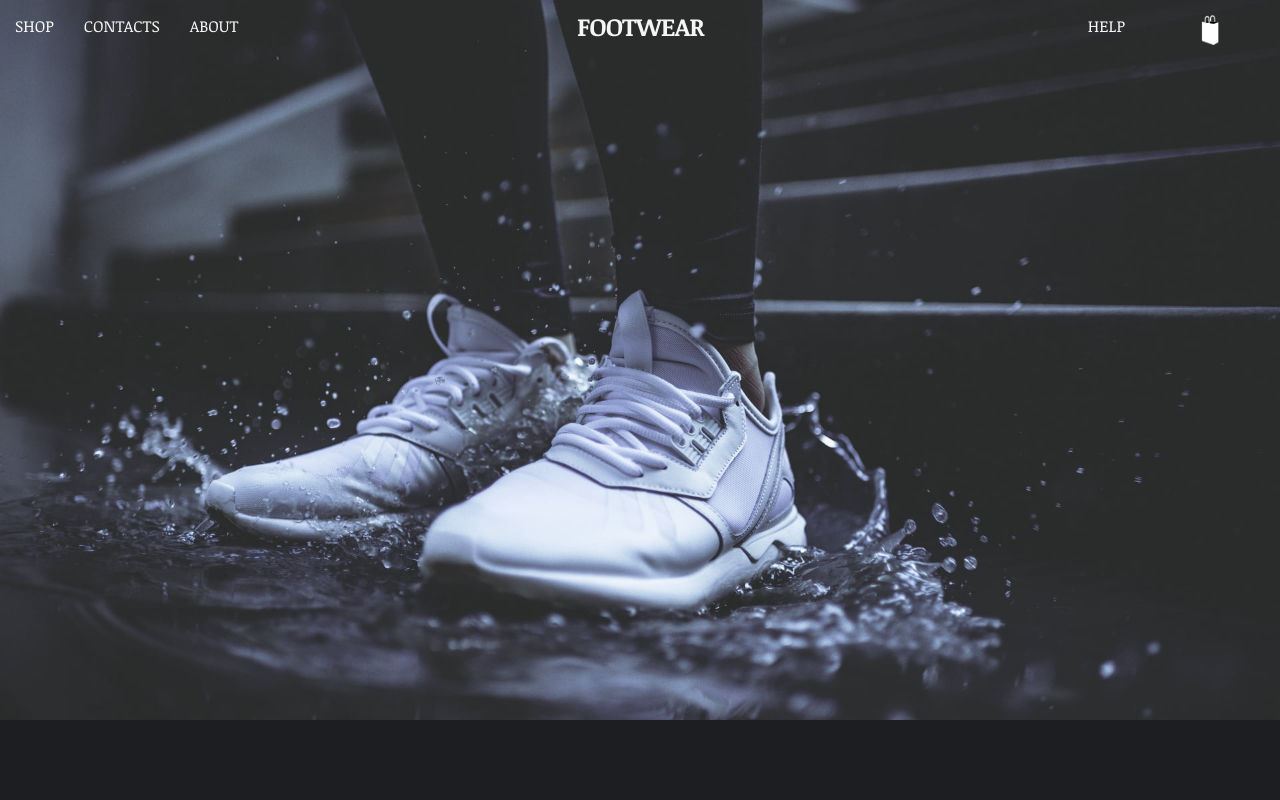
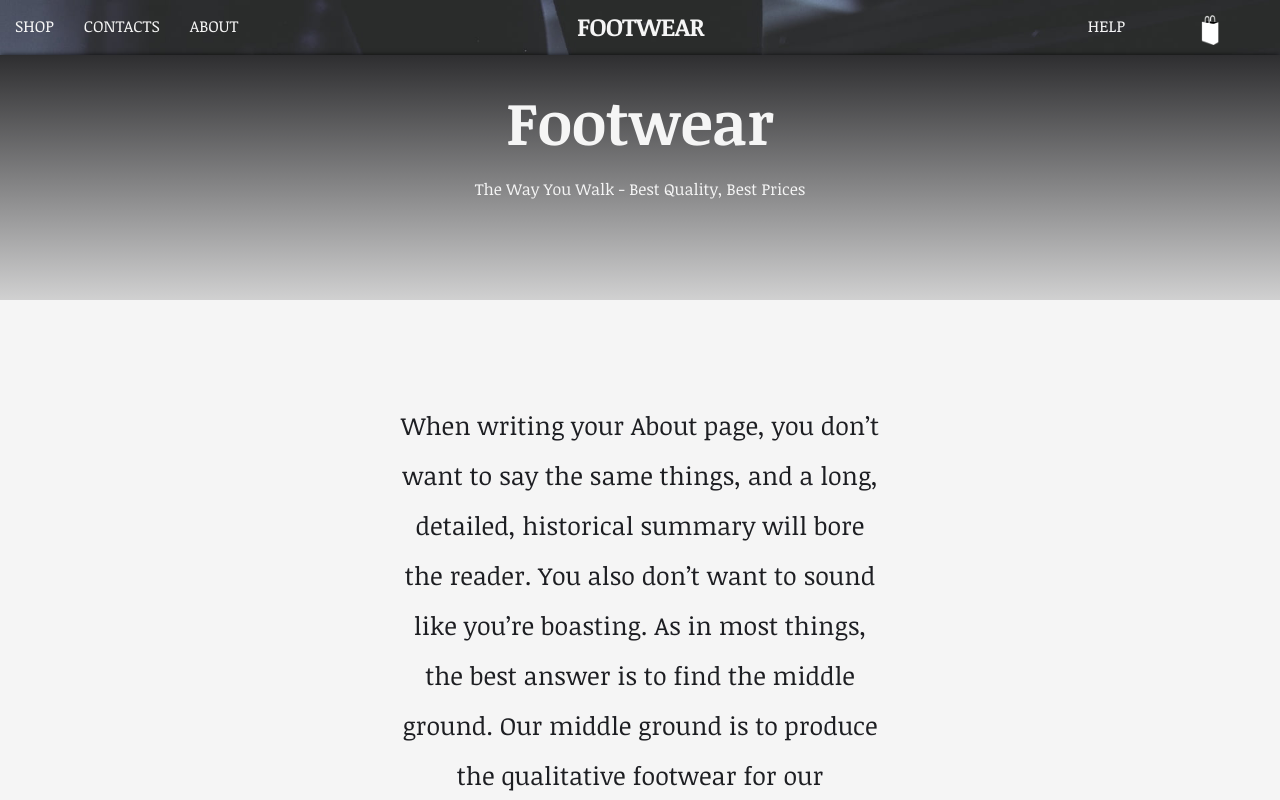
Before and after one commit to AshenNagamaki/First-SPA, a React (Create React App) app: page /about in a window 1280 px wide. Built offline with nearby package versions, Linux system fonts and the light colour scheme.

Commit message:
Quick fixes and About page added

```diff
--- a/src/App.js
+++ b/src/App.js
@@ -5,6 +5,7 @@ import Layout from './components/Layout/Layout';
 import Ave from './components/Ave/Ave';
 import ProductsList from './containers/ProductsList/ProductsList';
 import Contacts from './components/Contacts/Contacts';
+import About from './components/About/About';
 import Cart from './containers/Cart/Cart';
 
 const App = () => {
@@ -14,6 +15,7 @@ const App = () => {
                 <Route path="/" exact component={Ave} />
                 <Route path="/products" component={ProductsList} />
                 <Route path="/contacts" component={Contacts} />
+                <Route path="/about" component={About} />
                 <Route path="/cart" component={Cart} />
             </Switch>
         </Layout>
--- /dev/null
+++ b/src/components/About/About.js
@@ -0,0 +1,19 @@
+import React from 'react';
+
+import classes from './About.module.css';
+
+const About = () => {
+    return (
+        <React.Fragment>
+            <div className={classes.AboutHead}>
+                <h1>Footwear</h1>
+                <p>The Way You Walk - Best Quality, Best Prices</p>
+            </div>
+            <div className={classes.AboutFooter}>
+                <p>When writing your About page, you don’t want to say the same things, and a long, detailed, historical summary will bore the reader. You also don’t want to sound like you’re boasting. As in most things, the best answer is to find the middle ground. Our middle ground is to produce the qualitative footwear for our customers.</p>
+            </div>
+        </React.Fragment>
+    );
+};
+
+export default About;
--- /dev/null
+++ b/src/components/About/About.module.css
@@ -0,0 +1,33 @@
+.AboutHead {
+    width: 100%;
+    height: 300px;
+    box-shadow: 0px -1px 5px -1px rgba(0, 0, 0, 0.75);
+    -webkit-box-shadow: 0px -1px 5px -1px rgba(0, 0, 0, 0.75);
+    -moz-box-shadow: 0px -1px 5px -1px rgba(0, 0, 0, 0.75);
+    background-image: linear-gradient(#2e2e30 ,#f5f5f5);
+    color: #f5f5f5;
+    text-align: center;
+}
+
+.AboutHead h1 {
+    margin: 0;
+    padding-top: 25px;
+    font-size: 60px;
+}
+
+.AboutFooter {
+    position: fixed;
+    width: 100%;
+    height: 500px;
+    bottom: 0;
+    margin: 0;
+    background-color: #f5f5f5;
+    color: #1d1e22;
+}
+
+.AboutFooter p {
+    padding: 75px 400px;
+    text-align: center;
+    font-size: 25px;
+    line-height: 50px;
+}
--- a/src/components/Contacts/Contacts.js
+++ b/src/components/Contacts/Contacts.js
@@ -5,7 +5,7 @@ import classes from './Contacts.module.css';
 const Contacts = () => {
     return (
         <div className={classes.ContactUsLogo}>
-            <p className={classes.ContactUsTitle}>CONTACT US</p>
+            <section className={classes.ContactUsTitle}>CONTACT US</section>
             <p className={classes.ContactUsPart}>
                 Please feel free to contact us if you have any questions, if you need any further information or to make suggestions as to how a process might be improved.
             </p>
--- a/src/components/Contacts/Contacts.module.css
+++ b/src/components/Contacts/Contacts.module.css
@@ -1,7 +1,7 @@
 .ContactUsLogo {
     width: 100%;
     height: 525px;
-    background-image: url(https://images.wallpaperscraft.com/image/sneakers_shoes_red_128104_2560x1080.jpg);
+    background-image: url(../../assets/images/contacts-background.jpg);
     background-size: 100% 100%;
     background-repeat: no-repeat;
     box-shadow: 0px -1px 5px -1px rgba(0, 0, 0, 0.75);
@@ -56,6 +56,6 @@
 }
 
 
-.ContactsFooterElement p{
+.ContactsFooterElement p {
     margin: 0;
 }
```
Also changed, not shown: src/assets/images/contacts-background.jpg (added).
